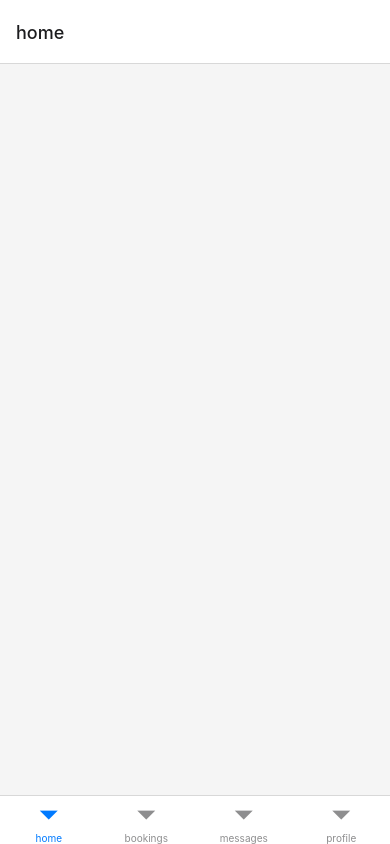
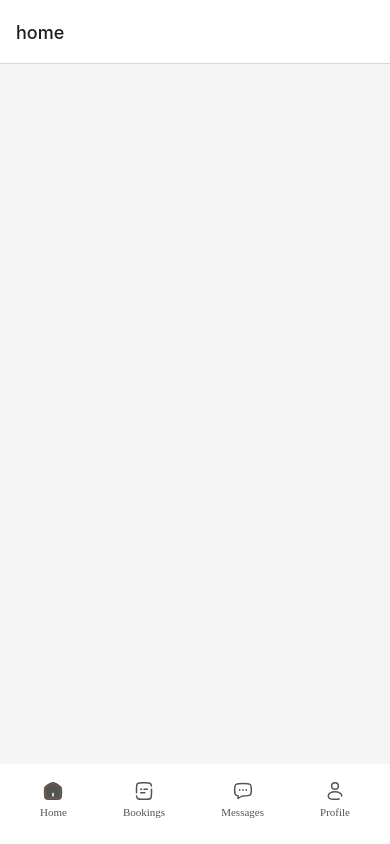
Before and after one commit to FashMuyhee/bookmark-assessment, a React Native app: screen / in a window 390 px wide. Built offline with nearby package versions, Linux system fonts and the light colour scheme.

Commit message:
completed custom tabbar component

```diff
--- /dev/null
+++ b/src/routes/components/TabBar.tsx
@@ -0,0 +1,54 @@
+import {BottomTabBarProps} from '@react-navigation/bottom-tabs';
+import {StackView, Text} from '@components';
+import {COLORS, IS_ANDROID} from '@utils';
+import {Pressable} from 'react-native';
+
+export const TabBar = ({state, descriptors, navigation}: BottomTabBarProps) => {
+  return (
+    <StackView
+      justify="space-between"
+      style={{paddingBottom: IS_ANDROID ? 0 : 10, height: 80, width: '100%', backgroundColor: COLORS.WHITE, paddingHorizontal: 30}}>
+      {state.routes.map((route, index) => {
+        const {options} = descriptors[route.key];
+        const label = route.name;
+
+        const isFocused = state.index === index;
+
+        const onPress = () => {
+          const event = navigation.emit({
+            type: 'tabPress',
+            target: route.key,
+            canPreventDefault: true,
+          });
+
+          if (!isFocused && !event.defaultPrevented) {
+            navigation.navigate(route.name, route.params);
+          }
+        };
+
+        return (
+          <Pressable
+            key={route.name}
+            accessibilityRole="button"
+            style={{
+              paddingHorizontal: 10,
+              paddingVertical: 5,
+              borderRadius: 5,
+              justifyContent: 'center',
+              alignItems: 'center',
+              rowGap: 5,
+            }}
+            accessibilityState={isFocused ? {selected: true} : {}}
+            accessibilityLabel={options.tabBarAccessibilityLabel}
+            onPress={onPress}>
+            {/* @ts-ignore */}
+            {options.tabBarIcon({focused: isFocused, color: COLORS.GREY, size: 20})}
+            <Text textTransform="capitalize" fontSize={11} isBold={isFocused} color={COLORS.GREY}>
+              {label}
+            </Text>
+          </Pressable>
+        );
+      })}
+    </StackView>
+  );
+};
--- a/src/routes/components/index.ts
+++ b/src/routes/components/index.ts
@@ -1 +1,2 @@
-export * from './TabIcons'
+export * from './TabIcons';
+export * from './TabBar';
--- a/src/routes/tab.tsx
+++ b/src/routes/tab.tsx
@@ -1,6 +1,7 @@
 import {createBottomTabNavigator} from '@react-navigation/bottom-tabs';
 import {BottomTabScenes} from './type';
 import {ScreenWrapper} from '@components';
+import {BookingIcon, HomeIcon, MessagingIcon, ProfileIcon, TabBar} from './components';
 
 const Tab = createBottomTabNavigator<BottomTabScenes>();
 
@@ -8,11 +9,11 @@ export const HomeScreen = () => <ScreenWrapper></ScreenWrapper>;
 
 export const BottomsTabs = () => {
   return (
-    <Tab.Navigator>
-      <Tab.Screen name="home" component={HomeScreen} />
-      <Tab.Screen name="bookings" component={HomeScreen} />
-      <Tab.Screen name="messages" component={HomeScreen} />
-      <Tab.Screen name="profile" component={HomeScreen} />
+    <Tab.Navigator tabBar={props => <TabBar {...props} />}>
+      <Tab.Screen name="home" component={HomeScreen} options={{tabBarIcon: ({focused}) => <HomeIcon active={focused} />}} />
+      <Tab.Screen name="bookings" component={HomeScreen} options={{tabBarIcon: ({focused}) => <BookingIcon active={focused} />}} />
+      <Tab.Screen name="messages" component={HomeScreen} options={{tabBarIcon: ({focused}) => <MessagingIcon active={focused} />}} />
+      <Tab.Screen name="profile" component={HomeScreen} options={{tabBarIcon: ({focused}) => <ProfileIcon active={focused} />}} />
     </Tab.Navigator>
   );
 };
```
